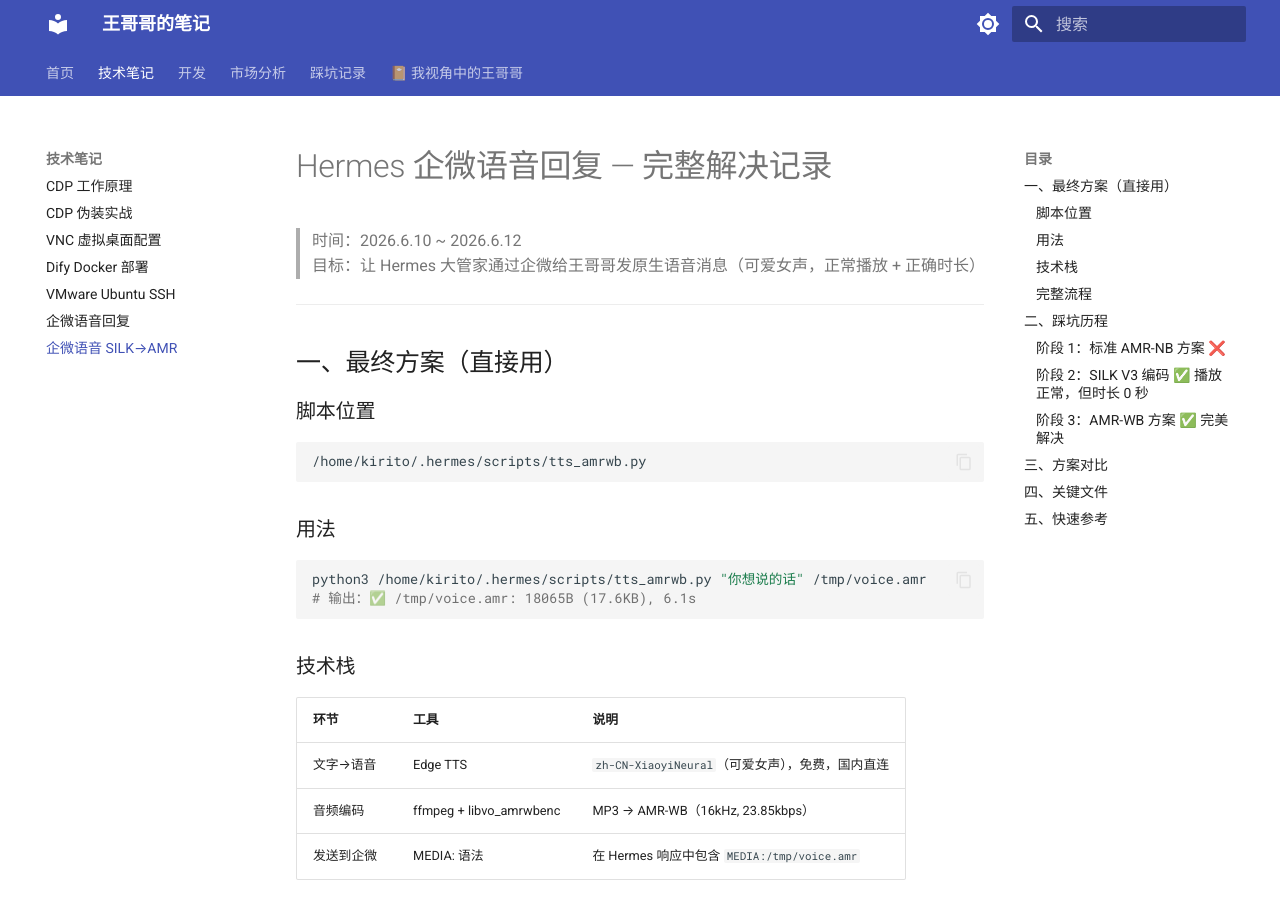
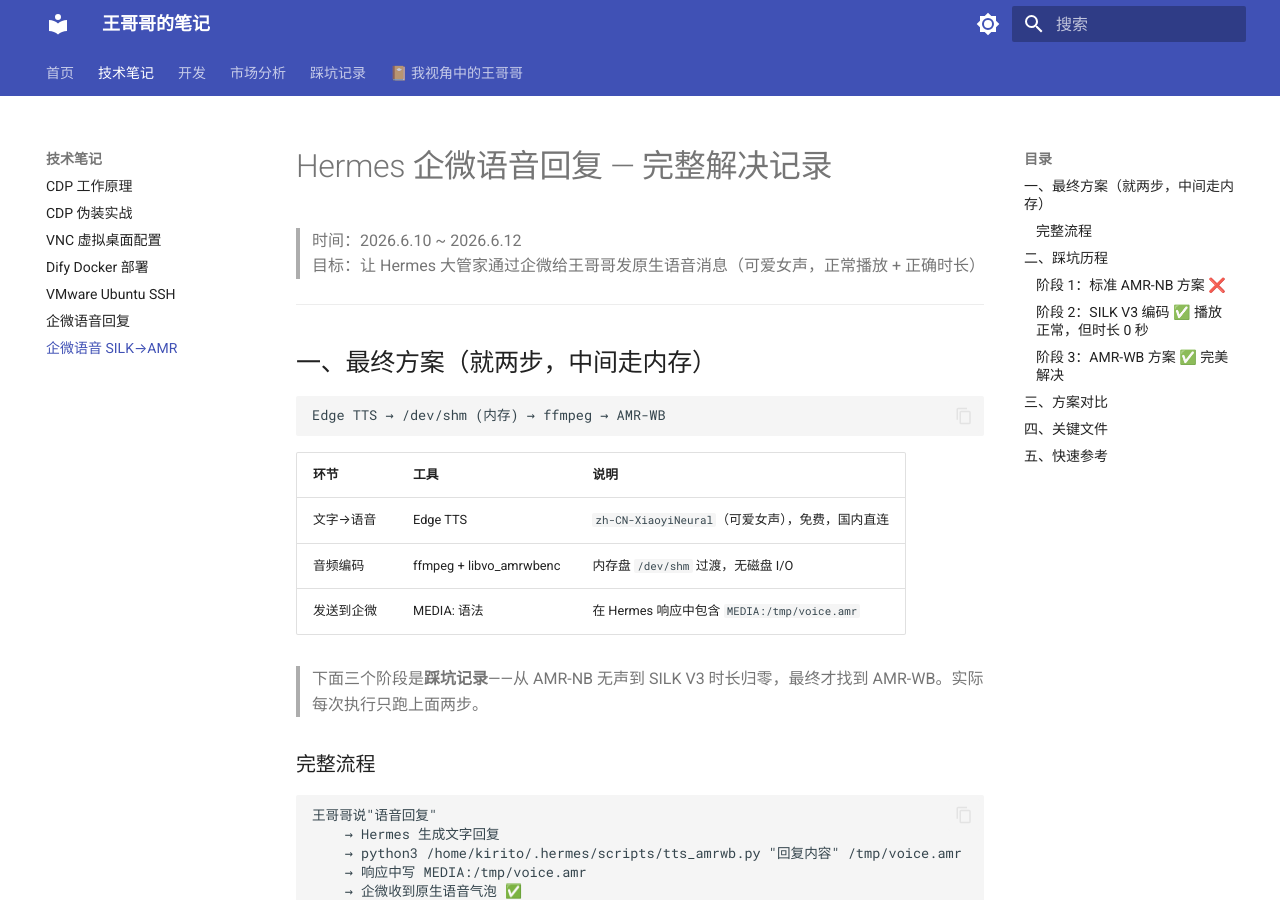
Before and after one commit to Nervger-lang/notes-blog, an MkDocs documentation site: the page built from docs/企微语音回复-SILK到AMR-WB解决记录.md, in a window 1280 px wide and 900 px high. Built offline with MkDocs 1.6.1 and Material for MkDocs 9.7.7, drawn with Linux system fonts in a browser that asks for light colours.

Commit message:
音频方案：两步到位（内存盘过渡），文章开头标明三个阶段是踩坑史非重复执行

````diff
--- a/docs/企微语音回复-SILK到AMR-WB解决记录.md
+++ b/docs/企微语音回复-SILK到AMR-WB解决记录.md
@@ -5,25 +5,19 @@
 
 ---
 
-## 一、最终方案（直接用）
+## 一、最终方案（就两步，中间走内存）
 
-### 脚本位置
 ```
-/home/kirito/.hermes/scripts/tts_amrwb.py
+Edge TTS → /dev/shm (内存) → ffmpeg → AMR-WB
 ```
 
-### 用法
-```bash
-python3 /home/kirito/.hermes/scripts/tts_amrwb.py "你想说的话" /tmp/voice.amr
-# 输出：✅ /tmp/voice.amr: 18065B (17.6KB), 6.1s
-```
-
-### 技术栈
 | 环节 | 工具 | 说明 |
 |------|------|------|
 | 文字→语音 | Edge TTS | `zh-CN-XiaoyiNeural`（可爱女声），免费，国内直连 |
-| 音频编码 | ffmpeg + libvo_amrwbenc | MP3 → AMR-WB（16kHz, 23.85kbps） |
+| 音频编码 | ffmpeg + libvo_amrwbenc | 内存盘 `/dev/shm` 过渡，无磁盘 I/O |
 | 发送到企微 | MEDIA: 语法 | 在 Hermes 响应中包含 `MEDIA:/tmp/voice.amr` |
+
+> 下面三个阶段是**踩坑记录**——从 AMR-NB 无声到 SILK V3 时长归零，最终才找到 AMR-WB。实际每次执行只跑上面两步。
 
 ### 完整流程
 ```
````
